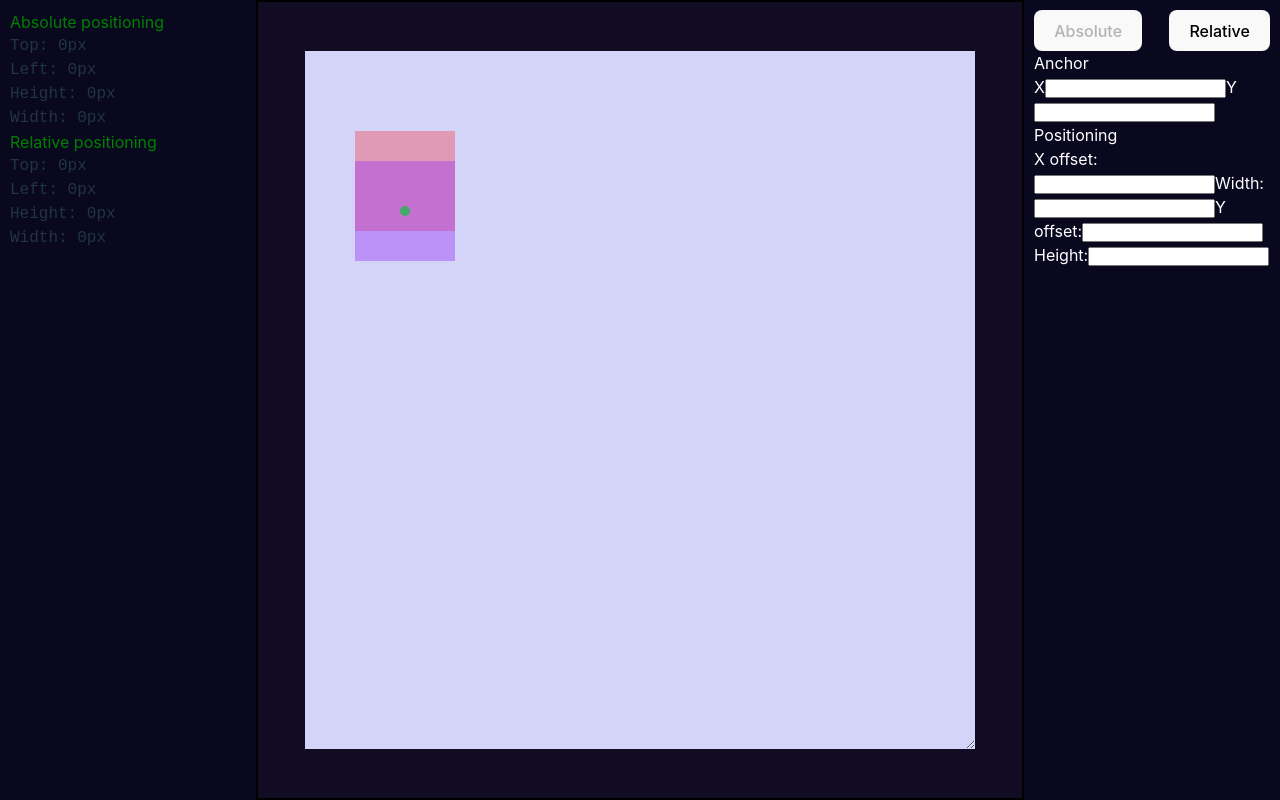
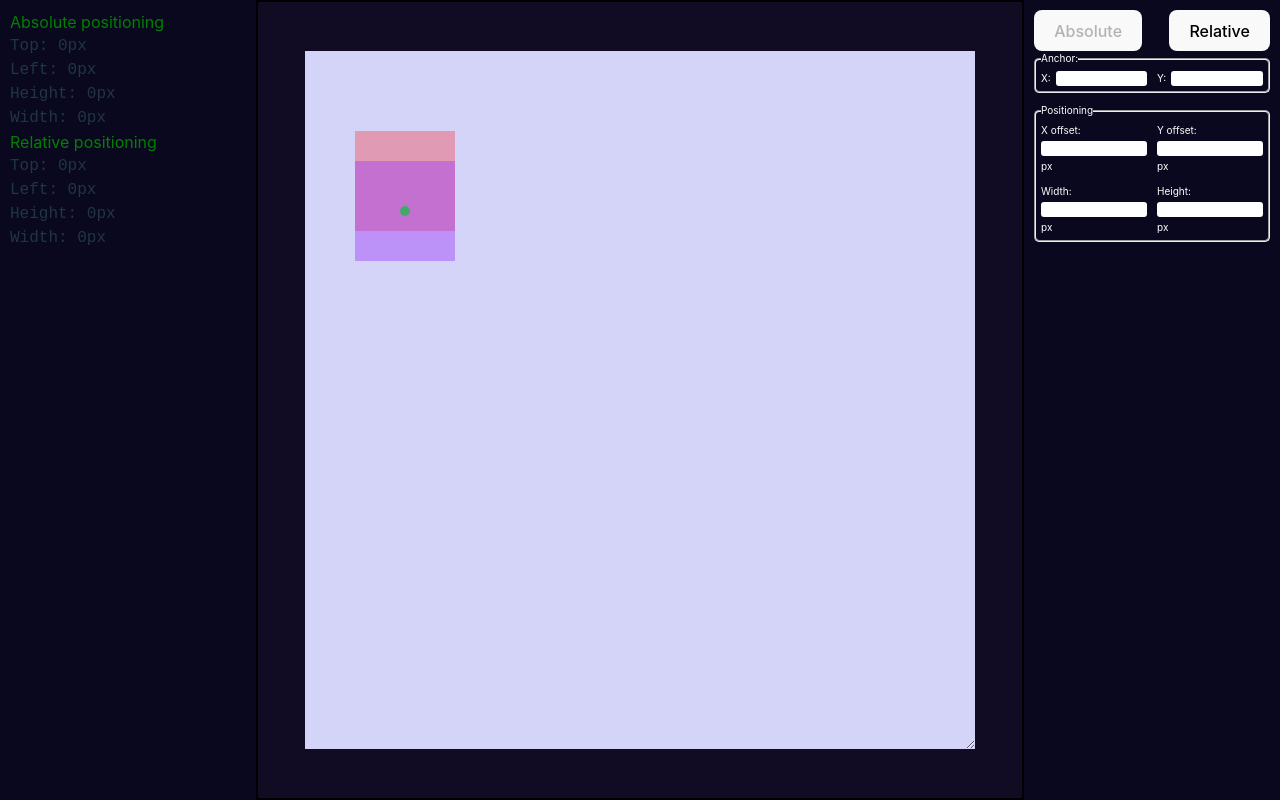
Before and after one commit to Davydx7/Markdown-to-Html-Parser, a React (Vite) app in the folder chris-positioning/: page / in a window 1280 px wide. Built offline with nearby package versions, Linux system fonts and the light colour scheme.

Commit message:
absolute positioning input

```diff
--- a/chris-positioning/src/App.scss
+++ b/chris-positioning/src/App.scss
@@ -4,7 +4,7 @@
 
 .app {
   display: grid;
-  grid-template-columns: 1fr 60% 1fr;
+  grid-template-columns: 20% 60% 20%;
   min-height: 100vh;
 }
 
--- /dev/null
+++ b/chris-positioning/src/components/AbsolutePanel/absolutePanel.scss
@@ -0,0 +1,66 @@
+.absolutePanel{
+	display: grid;
+	font-size: 1rem;
+	gap: 1rem;
+
+	// input {
+	// 	width: 5rem;
+	// }
+
+	.anchor {
+		display: flex;
+		gap: 1rem;
+		padding: 0.5rem;
+		border-radius: 0.5rem;
+		width: 100%;
+
+
+		label {
+			width: 100%;
+			display: flex;
+			align-items: center;
+			gap: 0.5rem;
+
+			input {
+				width: 100%;
+				border-radius: 0.3rem;
+				border-style: none;
+			}
+
+			input:invalid {
+				border: 1px solid red;
+			}
+		}
+
+	}
+
+	.positioning {
+		display: grid;
+		grid-template-columns: 1fr 1fr;
+		gap: 1rem;
+		padding: 0.5rem;
+		border-radius: 0.5rem;
+		width: 100%;
+
+
+		label {
+			width: 100%;
+			display: grid;
+			// flex-direction: column;
+			align-items: left;
+			gap: 0.3rem;
+
+			input {
+				width: 100%;
+				border-radius: 0.3rem;
+				border-style: none;
+			}
+
+			input:invalid {
+				border: 1px solid red;
+			}
+		}
+
+	}
+
+}
--- a/chris-positioning/src/components/AbsolutePanel/index.tsx
+++ b/chris-positioning/src/components/AbsolutePanel/index.tsx
@@ -1,28 +1,38 @@
 import { useState } from 'react';
+import './absolutePanel.scss';
 
 const AbsolutePanel: React.FC = () => {
   const [isShow, setIsShow] = useState(false);
 
   return (
-    <div className="relativePanel">
-      <span>Anchor</span>
-      <div className="anchor">
-        <span>X</span>
-        <input type="number" />
-        <span>Y</span>
-        <input type="number" />
-      </div>
-      <span>Positioning</span>
-      <div className="positioning">
-        <span>X offset:</span>
-        <input type="number" />
-        <span>Width:</span>
-        <input type="number" />
-        <span>Y offset:</span>
-        <input type="number" />
-        <span>Height:</span>
-        <input type="number" />
-      </div>
+    <div className="absolutePanel">
+      <fieldset className="anchor">
+        <legend>Anchor:</legend>
+        <label>
+          X:
+          <input id="x" type="number" min={0} max={100} />
+        </label>
+        <label>
+          Y:
+          <input id="y" type="number" min={0} max={100} />
+        </label>
+      </fieldset>
+
+      <fieldset className="positioning">
+        <legend>Positioning</legend>
+        <label>
+          X offset: <input type="number" /> px
+        </label>
+        <label>
+          Y offset: <input type="number" /> px
+        </label>
+        <label>
+          Width: <input type="number" /> px
+        </label>
+        <label>
+          Height: <input type="number" /> px
+        </label>
+      </fieldset>
     </div>
   );
 };
--- a/chris-positioning/src/components/RelativePanel/index.tsx
+++ b/chris-positioning/src/components/RelativePanel/index.tsx
@@ -1,4 +1,5 @@
 import { useState } from 'react';
+import './relativePanel.scss';
 
 const RelativePanel: React.FC = () => {
   const [isShow, setIsShow] = useState(false);
```
Also changed, not shown: chris-positioning/src/components/AbsolutePanel/absolute.scss (deleted), chris-positioning/src/components/RelativePanel/relative.scss (deleted), chris-positioning/src/components/RelativePanel/relativePanel.scss (added).
